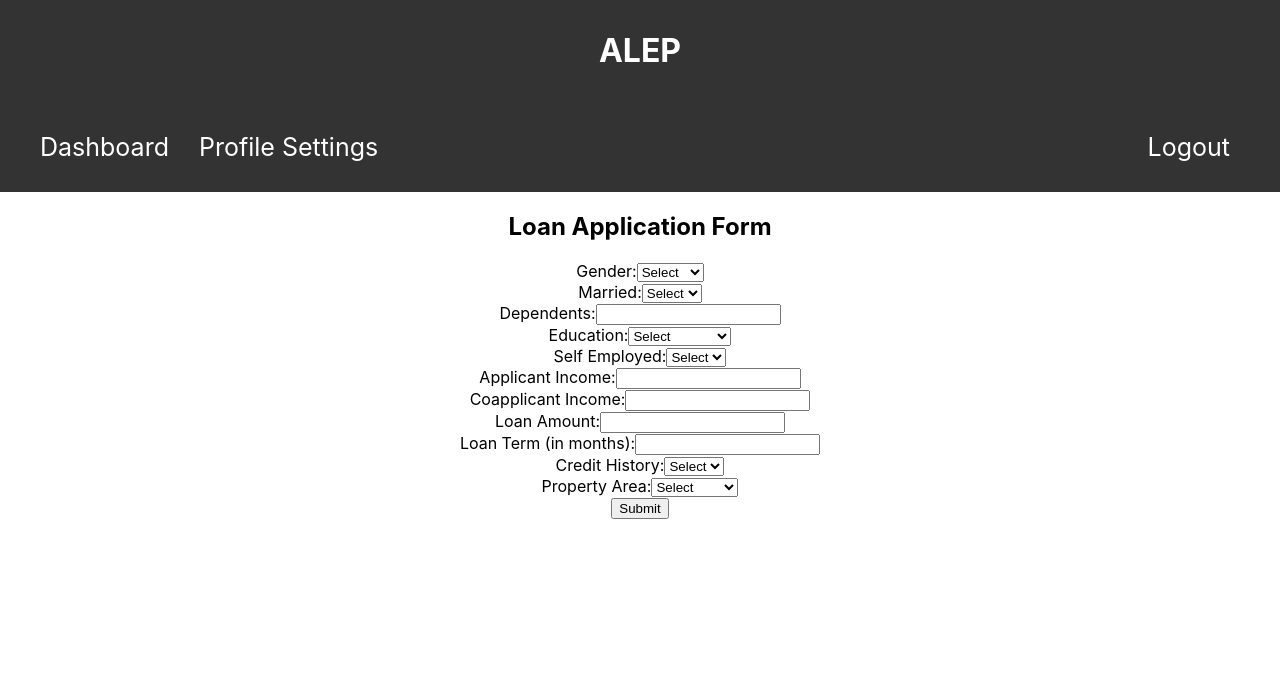
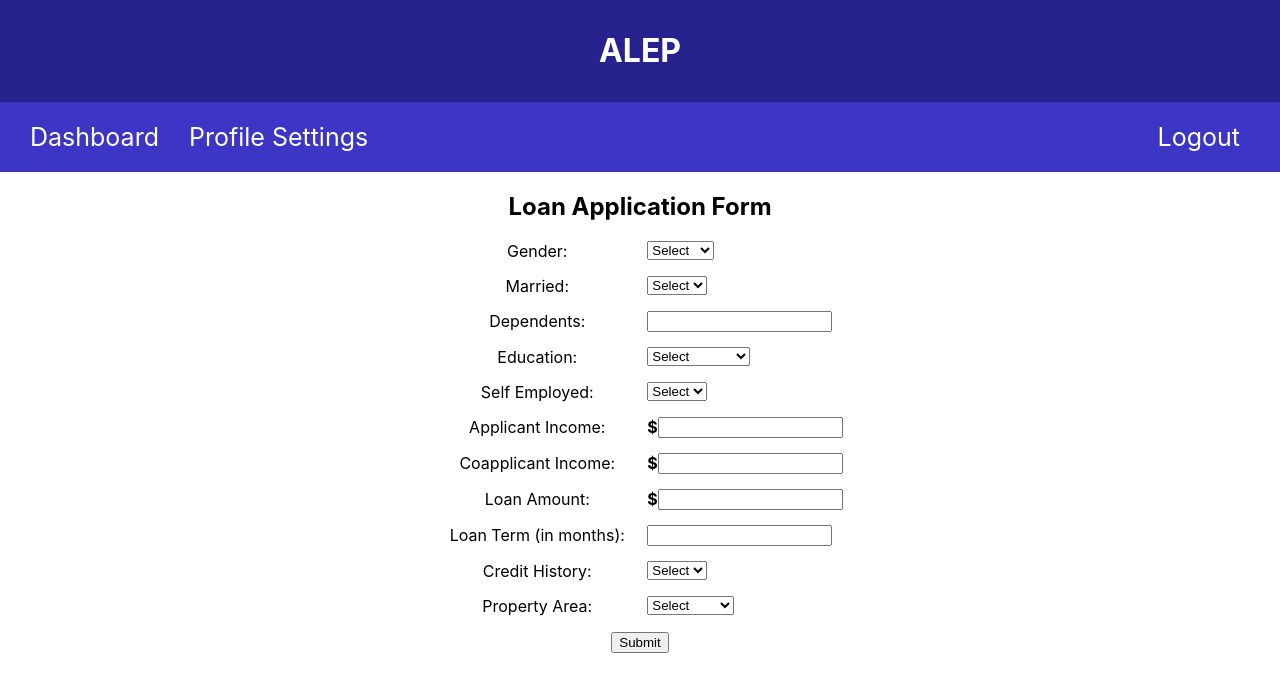
Before and after one commit to Inferinus/ALEP, a React (Create React App) app in the folder alep_frontend/: page /apply in a window 1280 px wide. Shown: the top 692 px of the page. Built offline with nearby package versions, Linux system fonts and the light colour scheme; sample sign-in values are in the browser's storage.

Commit message:
Base format for form with units for monetary input fields

```diff
--- a/alep_frontend/src/App.css
+++ b/alep_frontend/src/App.css
@@ -38,8 +38,8 @@
 }
 
 .navbar {
-  background-color: #333;
-  padding: 30px;
+  background-color: #3c35c5;
+  padding: 20px;
 }
 
 .navbar-nav {
@@ -107,13 +107,22 @@
 }
 
 .form-group label {
-  width: 150px;
+  width: 200px;
   margin-right: 10px;
 }
 
 .banner {
-  background-color: #333;
+  background-color: #27228d;
   color: #fff;
   padding: 10px 20px;
   text-align: center;
 }
+
+.income-input {
+  display: flex;
+  align-items: center;
+}
+
+.income-input span {
+  font-weight: bold;
+}
--- a/alep_frontend/src/components/LoanApplicationForm.js
+++ b/alep_frontend/src/components/LoanApplicationForm.js
@@ -53,8 +53,9 @@ function LoanApplicationForm() {
   return (
     <div className="LoanApplicationForm">
       <h2>Loan Application Form</h2>
+      <div className='form-container' style={{marginBottom: '100px'}}>
       <form onSubmit={handleSubmit}>
-        <div>
+        <div className='form-group'>
           <label htmlFor="gender">Gender:</label>
           <select name="gender" value={formState.gender} onChange={handleChange} required>
             <option value="">Select</option>
@@ -62,7 +63,7 @@ function LoanApplicationForm() {
             <option value="Female">Female</option>
           </select>
         </div>
-        <div>
+        <div className='form-group'>
           <label htmlFor="married">Married:</label>
           <select name="married" value={formState.married} onChange={handleChange} required>
             <option value="">Select</option>
@@ -70,11 +71,11 @@ function LoanApplicationForm() {
             <option value="No">No</option>
           </select>
         </div>
-        <div>
+        <div className='form-group'>
           <label htmlFor="dependents">Dependents:</label>
           <input type="number" name="dependents" value={formState.dependents} onChange={handleChange} required />
         </div>
-        <div>
+        <div className='form-group'>
           <label htmlFor="education">Education:</label>
           <select name="education" value={formState.education} onChange={handleChange} required>
             <option value="">Select</option>
@@ -82,7 +83,7 @@ function LoanApplicationForm() {
             <option value="Not Graduate">Not Graduate</option>
           </select>
         </div>
-        <div>
+        <div className='form-group'>
           <label htmlFor="selfEmployed">Self Employed:</label>
           <select name="selfEmployed" value={formState.selfEmployed} onChange={handleChange} required>
             <option value="">Select</option>
@@ -90,23 +91,32 @@ function LoanApplicationForm() {
             <option value="No">No</option>
           </select>
         </div>
-        <div>
+        <div className='form-group'>
           <label htmlFor="applicantIncome">Applicant Income:</label>
+          <div className='income-input'>
+          <span>$</span>
           <input type="number" name="applicantIncome" value={formState.applicantIncome} onChange={handleChange} required />
+          </div>
         </div>
-        <div>
+        <div className='form-group'>
           <label htmlFor="coapplicantIncome">Coapplicant Income:</label>
+          <div className='income-input'>
+          <span>$</span>
           <input type="number" name="coapplicantIncome" value={formState.coapplicantIncome} onChange={handleChange} required />
+          </div>
         </div>
-        <div>
+        <div className='form-group'>
           <label htmlFor="loanAmount">Loan Amount:</label>
+          <div className='income-input'>
+          <span>$</span>
           <input type="number" name="loanAmount" value={formState.loanAmount} onChange={handleChange} required />
+          </div>
         </div>
-        <div>
+        <div className='form-group'>
           <label htmlFor="loanTerm">Loan Term (in months):</label>
           <input type="number" name="loanTerm" value={formState.loanTerm} onChange={handleChange} required />
         </div>
-        <div>
+        <div className='form-group'>
           <label htmlFor="creditHistory">Credit History:</label>
           <select name="creditHistory" value={formState.creditHistory} onChange={handleChange} required>
             <option value="">Select</option>
@@ -114,7 +124,7 @@ function LoanApplicationForm() {
             <option value="0">Bad</option>
           </select>
         </div>
-        <div>
+        <div className='form-group'>
           <label htmlFor="propertyArea">Property Area:</label>
           <select name="propertyArea" value={formState.propertyArea} onChange={handleChange} required>
             <option value="">Select</option>
@@ -125,6 +135,7 @@ function LoanApplicationForm() {
         </div>
         <button type="submit">Submit</button>
       </form>
+      </div>
     </div>
   );
 }
```
Also changed, not shown: 1 other file (tests, documents, lock files or other folders).
